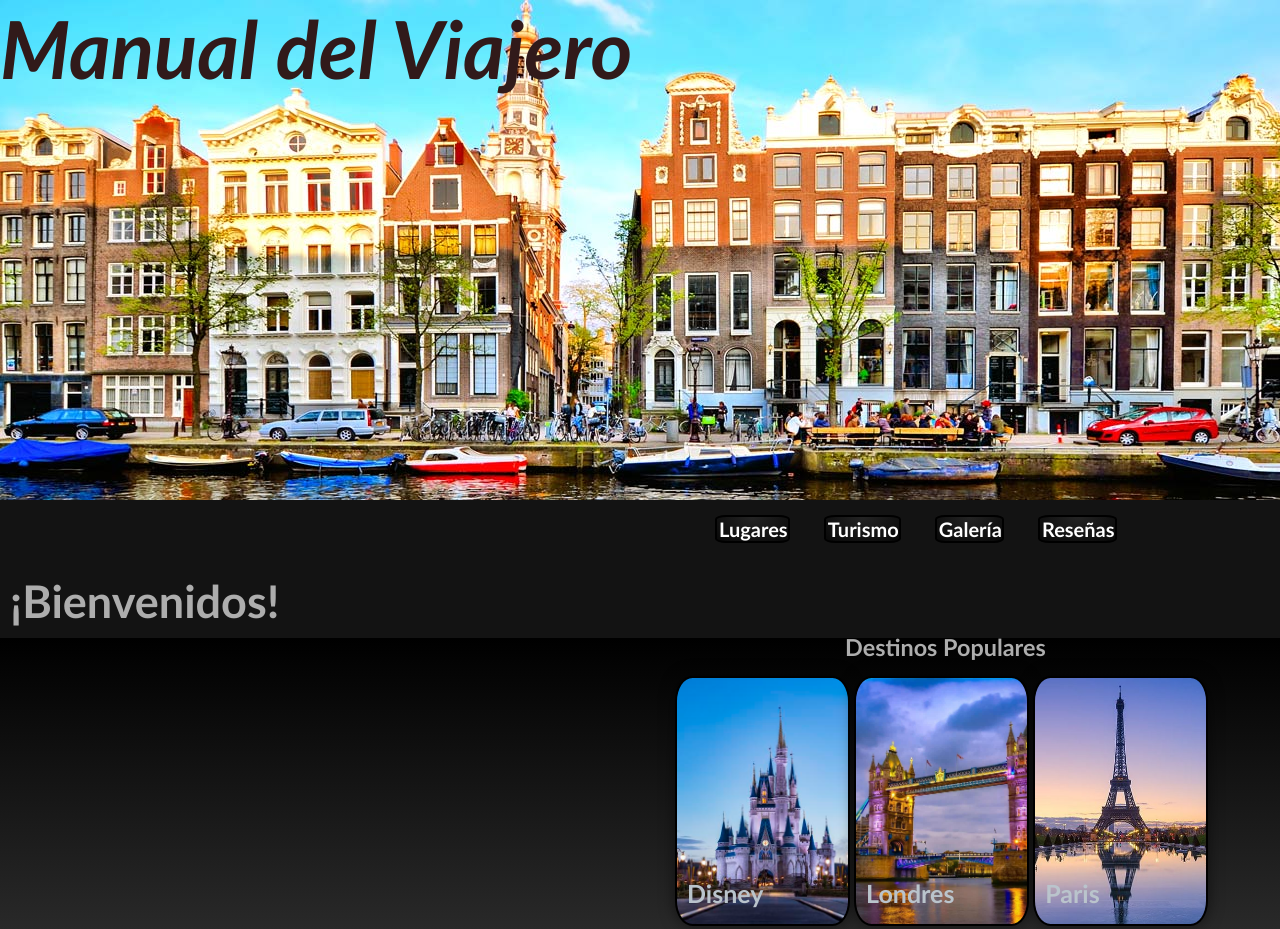
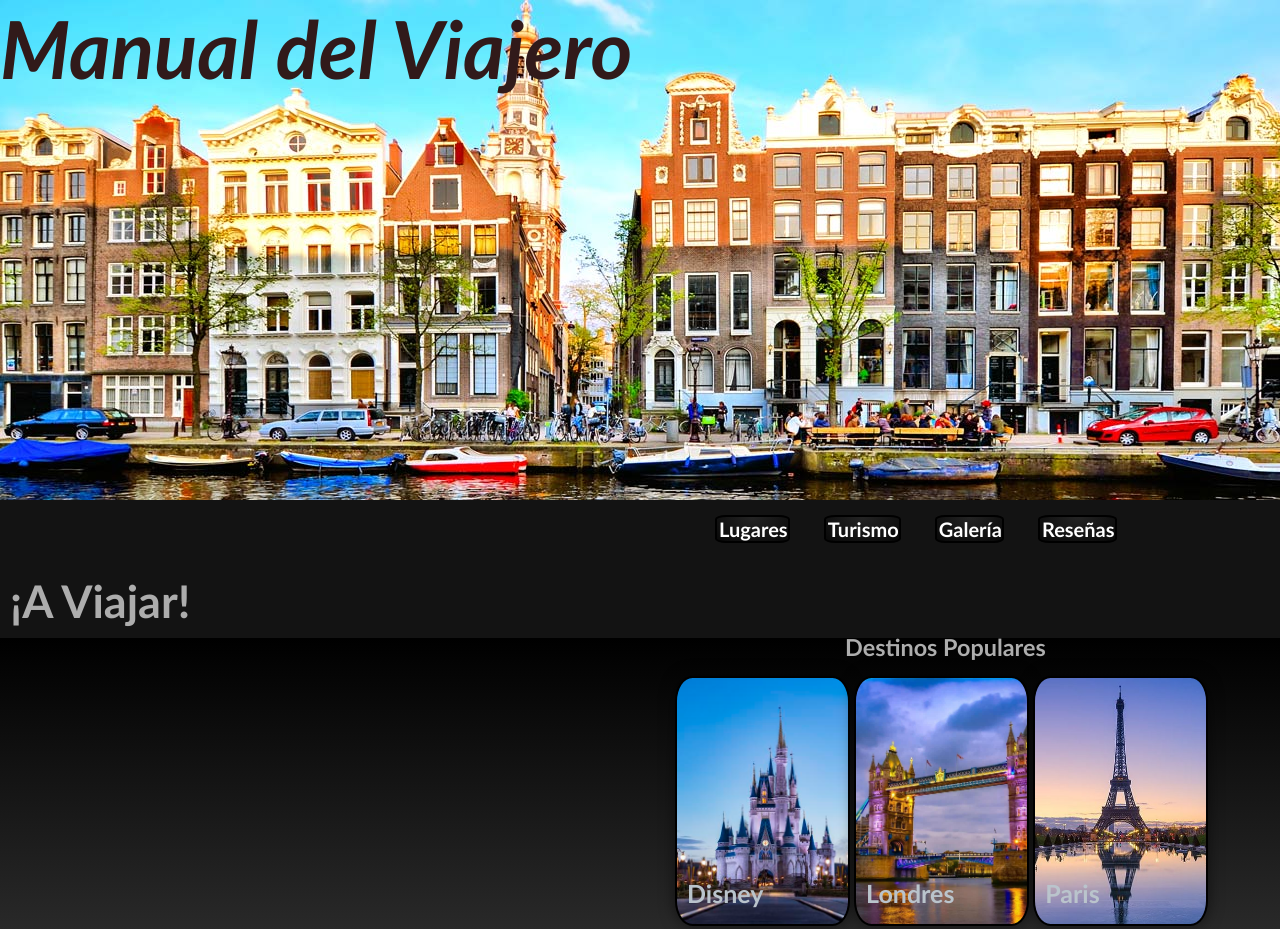
Before and after one commit to valentinomartinezz/Tarea13__ValentinoMartinez, a website: page index.html in a window 1280 px wide. Shown: the top 929 px of the page. Drawn offline with Linux system fonts and the light colour scheme.

Commit message:
Se agrega SEO al idex.html

```diff
--- a/index.html
+++ b/index.html
@@ -5,6 +5,10 @@
     <meta http-equiv="X-UA-Compatible" content="IE=edge">
     <meta name="viewport" content="width=device-width, initial-scale=1.0">
     <title>Manual del Viajero</title>
+<!-- ----------------------------SEO-------------------------------------------------------------------- -->
+    <meta name="description" content="Un sitio web donde encontraras tips, opiniones, recomendaciones y mucha informacion sobre cualquier destino turistico">
+    <meta name="keywords" content="Viajes, Viajero, Tips, Vacaciones, Turismo, Informacion, Mundo, Galería, Reseñas, Lugares">
+<!-- --------------------------------------------------------------------------------------------------- -->
     <link rel="shortcut icon" href="fotos/planeta.png">
     <link href="https://cdnjs.cloudflare.com/ajax/libs/font-awesome/6.0.0/css/all.min.css" rel="stylesheet" />
 <!-- ---------------------------CSS------------------------------------------------------------------- -->
@@ -31,7 +35,7 @@
 <!-- -----------------------------------------MAIN---------------------------------------------------- -->
     <main class="home__mainContainer">
         <section class="saludo">
-            <h2>¡Bienvenidos!</h2>
+            <h2>¡A Viajar!</h2>
         </section>
         <section class="destinosPopu">
             <article class="subtitulo">
```
